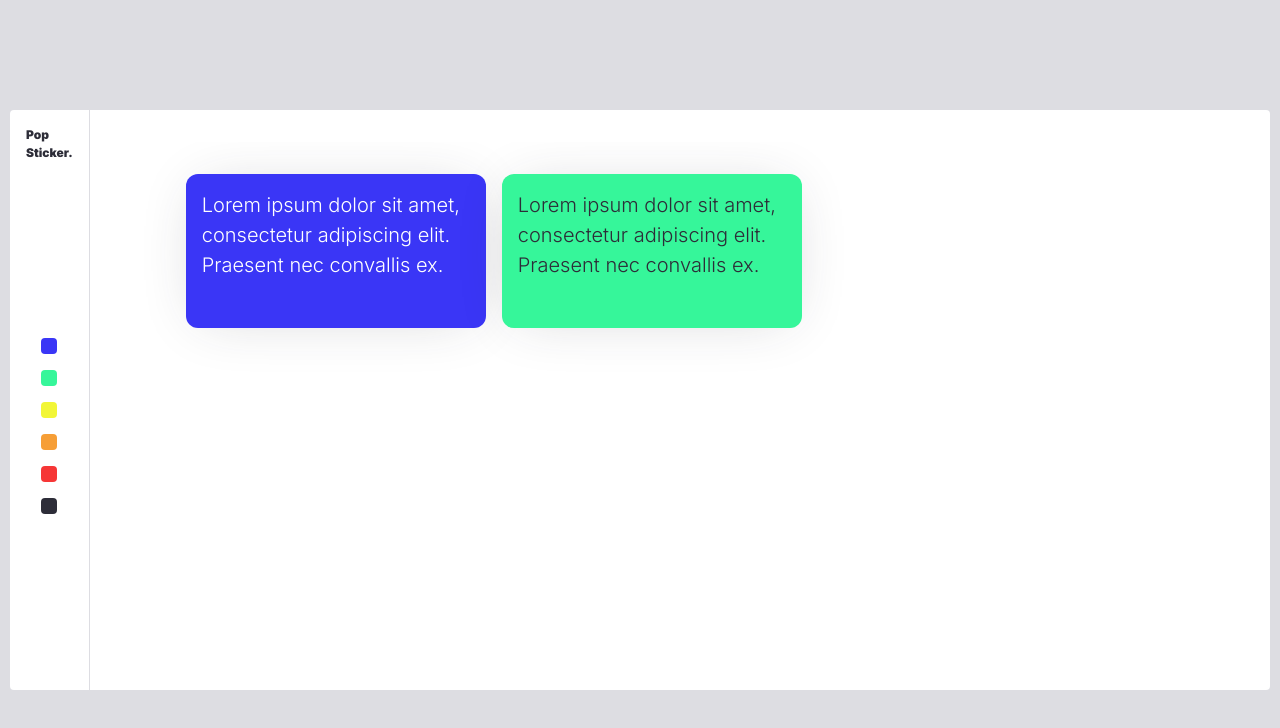
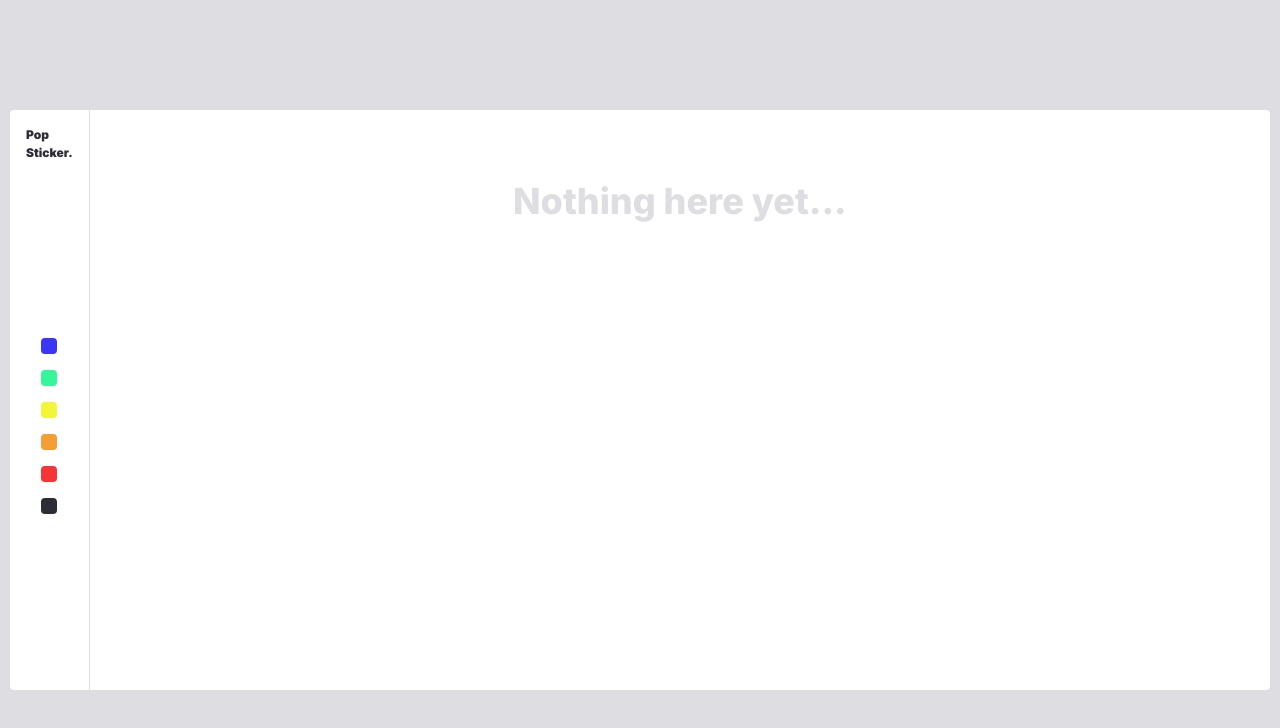
Before and after one commit to GabrielModog/popsticker-react, a React (Vite) app: page / in a window 1280 px wide. Shown: the top 728 px of the page. Built offline with nearby package versions, Linux system fonts and the light colour scheme.

Commit message:
add feedback when has nothing in the list

```diff
--- a/src/App.tsx
+++ b/src/App.tsx
@@ -13,6 +13,8 @@ function App() {
         <main className="main-section__content">
           <Sidebar />
           <div className="cards-section">
+            {!stickers.list ||
+              (stickers.list.length === 0 && <h3 className="empty-list-title">Nothing here yet...</h3>)}
             {stickers.list &&
               stickers.list.map((item: any) => (
                 <Card
--- a/src/contexts/StickersContext.tsx
+++ b/src/contexts/StickersContext.tsx
@@ -59,18 +59,7 @@ const stickersReducer = (
 };
 
 const initialState = {
-  list: [
-    {
-      id: "1-card",
-      text: "Lorem ipsum dolor sit amet, consectetur adipiscing elit. Praesent nec convallis ex.",
-      color: "blue",
-    },
-    {
-      id: "2-card",
-      text: "Lorem ipsum dolor sit amet, consectetur adipiscing elit. Praesent nec convallis ex.",
-      color: "green",
-    },
-  ],
+  list: [],
 };
 
 export function StickersProvider({ children }: any) {
--- a/src/styles/index.scss
+++ b/src/styles/index.scss
@@ -67,6 +67,13 @@ button:focus-visible {
   outline: 4px auto -webkit-focus-ring-color;
 }
 
+.empty-list-title {
+  font-weight: 800;
+  font-size: 36px;
+  text-align: center;
+  color: $color-gray2;
+}
+
 .container {
   display: flex;
   align-items: center;
@@ -97,6 +104,7 @@ button:focus-visible {
   gap: 1rem;
   align-items: flex-start;
   justify-content: center;
+  flex: 1;
 }
 
 .card {
```
